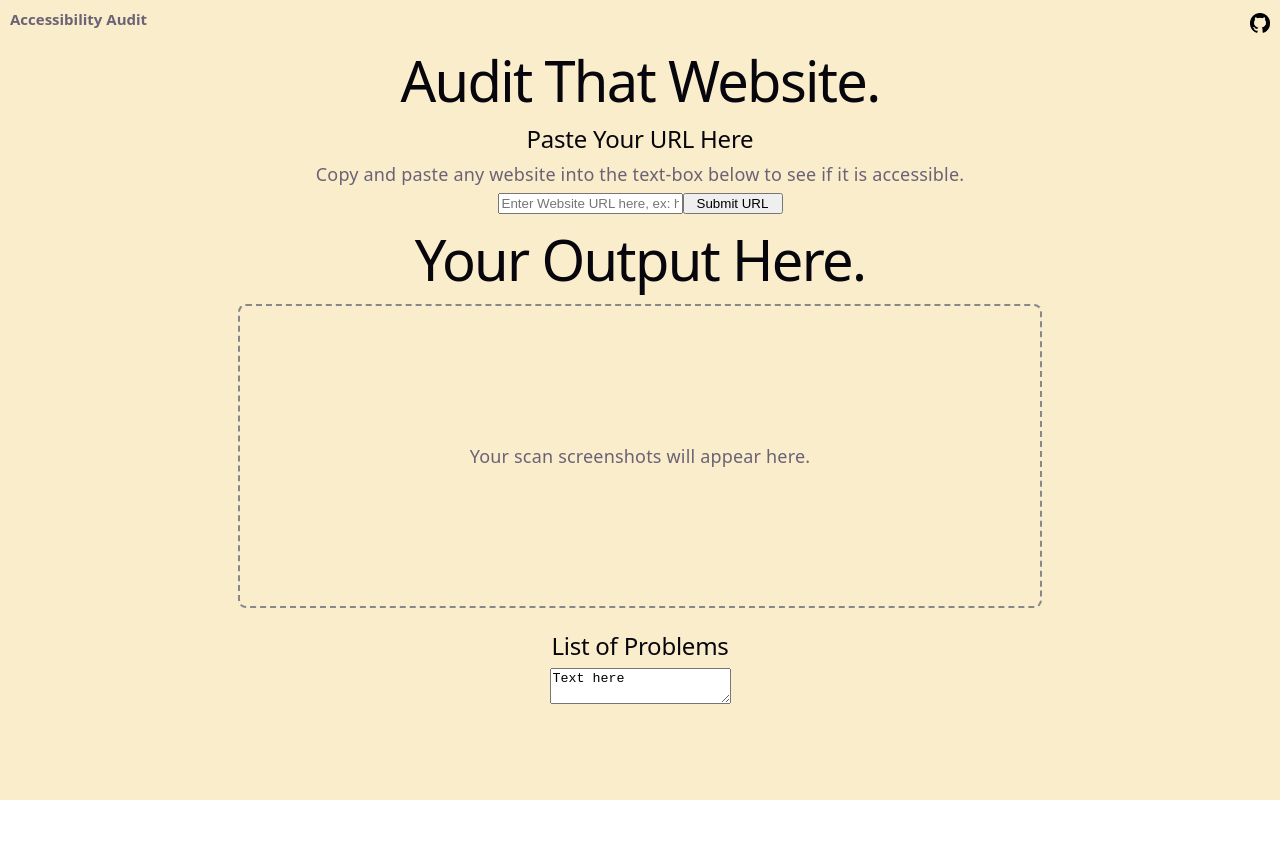
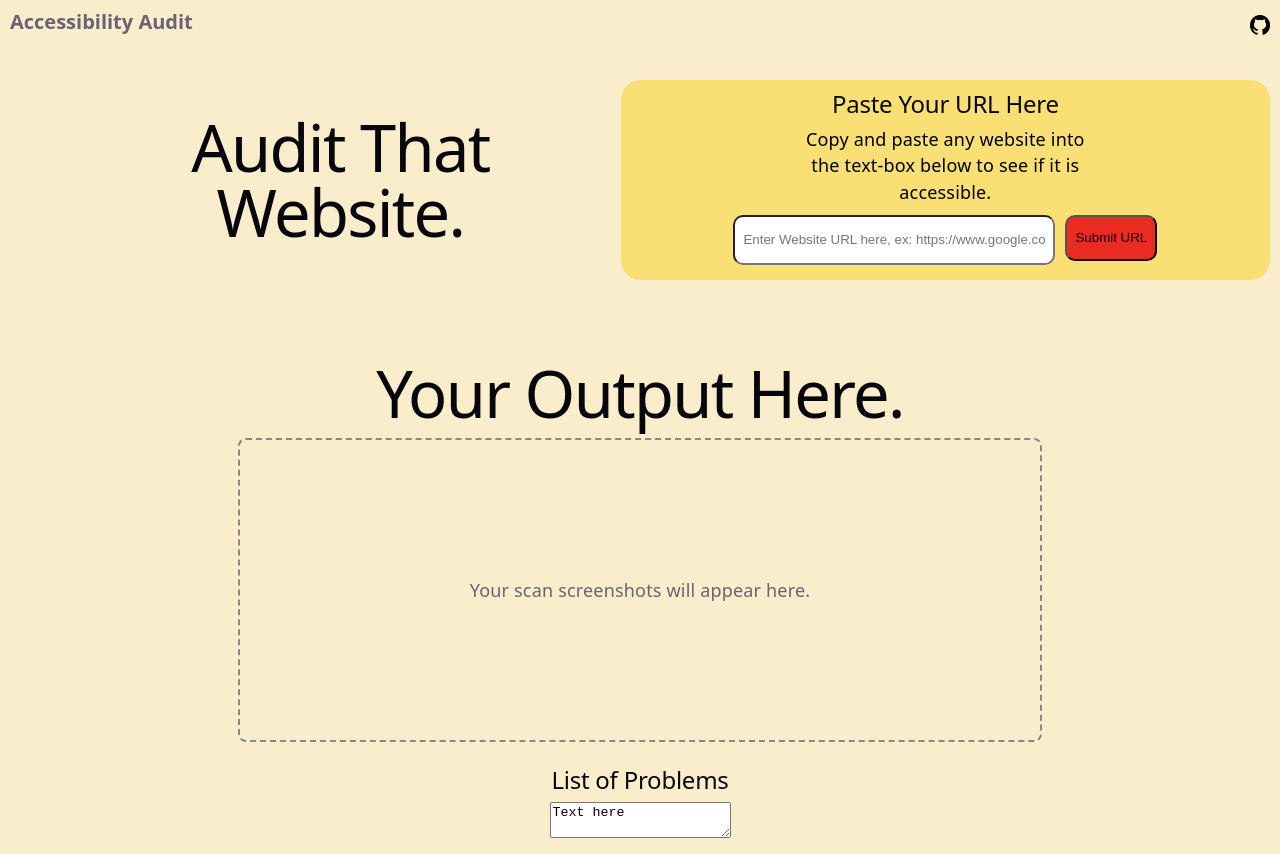
Before and after one commit to tis-lexie/accessibility-audit, a React (Vite) app: page / in a window 1280 px wide. Before the commit the page ends 800 px from the top, so only its background shows below. Built offline with nearby package versions, Linux system fonts and the light colour scheme.

Commit message:
added format styling for the top of the webpage

```diff
--- a/src/App.css
+++ b/src/App.css
@@ -1,28 +1,81 @@
-.root{
+.root {
   background: var(--light);
-
-}
-.main-container{
-  margin: 10px;
-
 }
 
-.top-bar{
+.main-container {
+  margin: 10px;
+}
+
+.top-bar {
   max-height: 70px;
   display: flex;
   justify-content: space-between;
   align-items: center;
-
 }
-.logo{
+.logo {
   max-height: 20px;
   display: flex;
   justify-content: right;
   align-items: right;
+}
+.top-wrapper {
+  display: flex;
+  align-items: center;
+  justify-content: space-between;
+  margin-top: 40px;
+  margin-bottom: 100px;
+}
+.catch-phrase {
+  margin-left: 50px;
+  display: flex;
+  justify-content: flex-start;
+  line-height: 1;
 
+}
+.url-container {
+  display: flex;
+  width: 50%;
+  flex-direction: column;
+  align-items: center;
+  margin: 30px, 0px, 0px, 0px;
+  padding: 10px;
+  background: var(--light-accent);
+  border-radius: 20px;
+}
+
+.input-wrapper {
+  display: flex;
+  flex-direction: row;
+  width: 80%;
+  justify-content: center;
+}
+
+.desc-text {
+  width: 300px;
+  color: #000;
+  margin-bottom: 10px;
+}
+
+#url {
+  background-color: #fff;
+  width: 60%;
+
+
+  margin-bottom: 5px;
+  height: 30px;
+}
+#url, #button1{
+  padding: 8px;
+  border-radius: 10px;
 
 }
 
+#button1 {
+  background-color: var(--accent);
+  margin-left: 10px;
+  height: 46px;
+
+}
 .image-area {
   width: 100%;
   max-width: 800px;
--- a/src/App.jsx
+++ b/src/App.jsx
@@ -55,13 +55,14 @@ function App() {
           </a>
 
         </div>
-
+        <div className="top-wrapper">
           <div className="catch-phrase">
             <h1>Audit That Website.</h1>
           </div>
           <div className="url-container">
             <h2>Paste Your URL Here</h2>
-          <p>Copy and paste any website into the text-box below to see if it is accessible.</p>
+            <p className="desc-text">Copy and paste any website into the text-box below to see if it is accessible.</p>
+            <div className="input-wrapper">
             <input
               id="url"
               type="url"
@@ -72,6 +73,8 @@ function App() {
             <button onClick={handleClick} id="button1" type="button" disabled={loading}>
               {loading ? "Scanning..." : "Submit URL"}
             </button>
+            </div>
+          </div>
         </div>
 
         <div className="output-section">
--- a/src/index.css
+++ b/src/index.css
@@ -56,9 +56,7 @@
 }
 
 
-#button1 {
-  width: 100px;
-}
+
 
 body { margin: 0; }
 
@@ -79,7 +77,7 @@ h2 {
 }
 
 h1 {
-  font-size: 56px;
+  font-size: 65px;
   letter-spacing: -1.68px;
   margin: 32px 0;
   @media (max-width: 1024px) {
@@ -100,7 +98,7 @@ p {
   margin: 0;
 }
 h3{
-  font-size: 15px;
+  font-size: 20px;
   line-height: 100%;
   letter-spacing: 0px;
   margin: 2px 0 8px;
```
Lines whose indentation alone changed are shown as unchanged.
